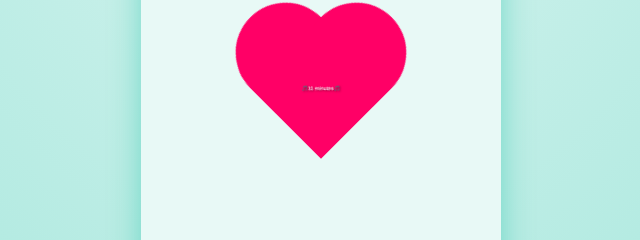
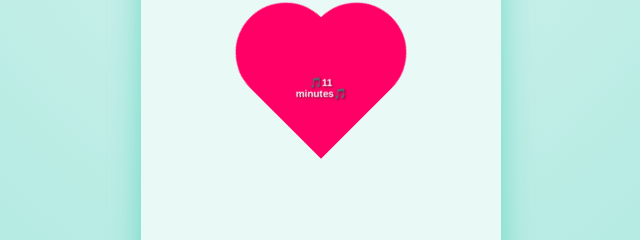
Before and after one commit to iwangliguo/anniversary, a website: page index.html in a window 1280 px wide. Shown: the part 312-552 px from the top of the page, 319-959 px from the left. Drawn offline with nearby package versions, Linux system fonts and the light colour scheme.

Commit message:
change script style exp10

```diff
--- a/index.html
+++ b/index.html
@@ -83,7 +83,7 @@
                 top: 50%;
                 left: 50%;
                 transform: translate(-50%, -50%) rotate(-45deg);
-                font-size: 5px;
+                font-size: 10px;
                 font-family: Arial, Helvetica, sans-serif;
                 font-weight: bold;
                 color: rgb(255, 255, 255); /* 文字颜色 */
```
